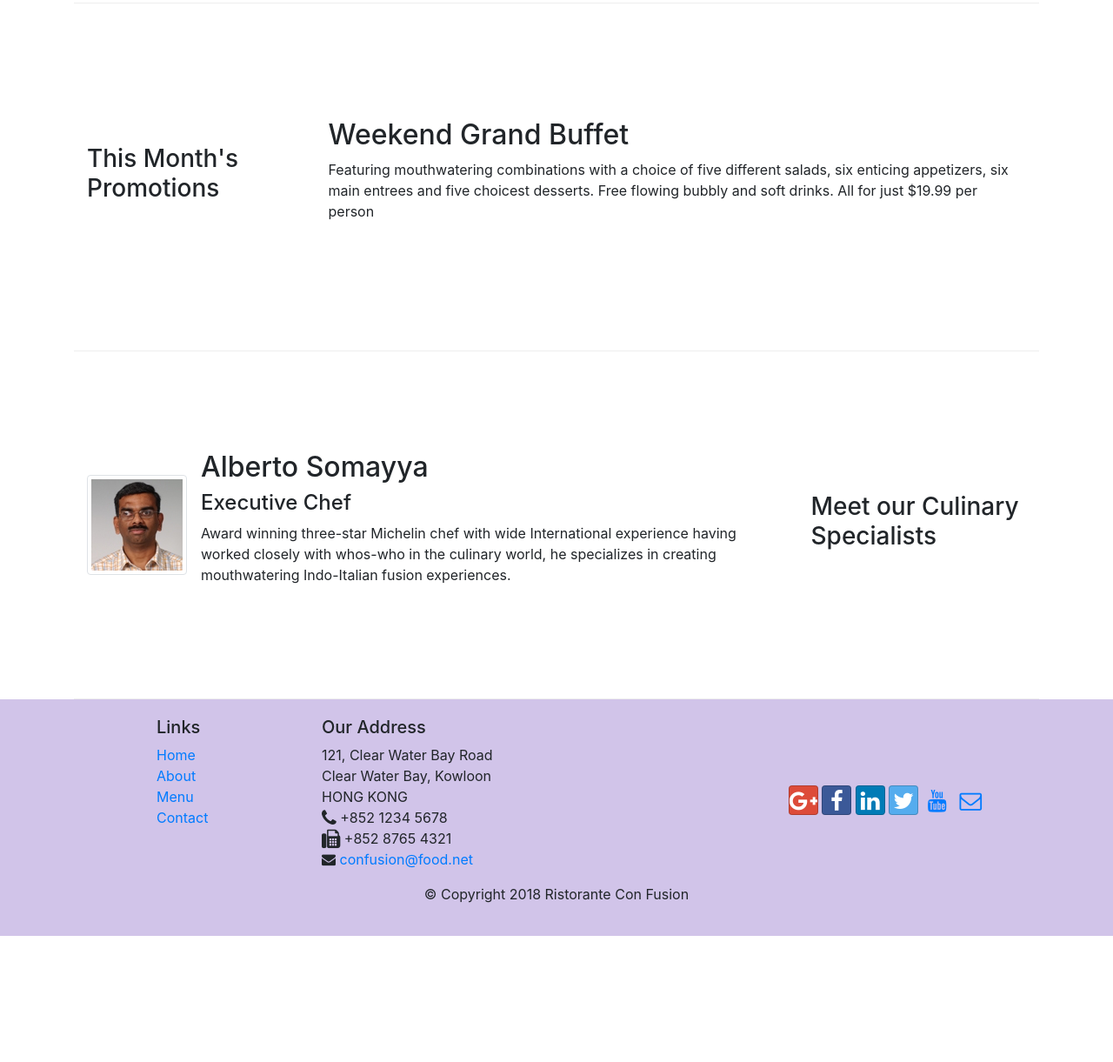
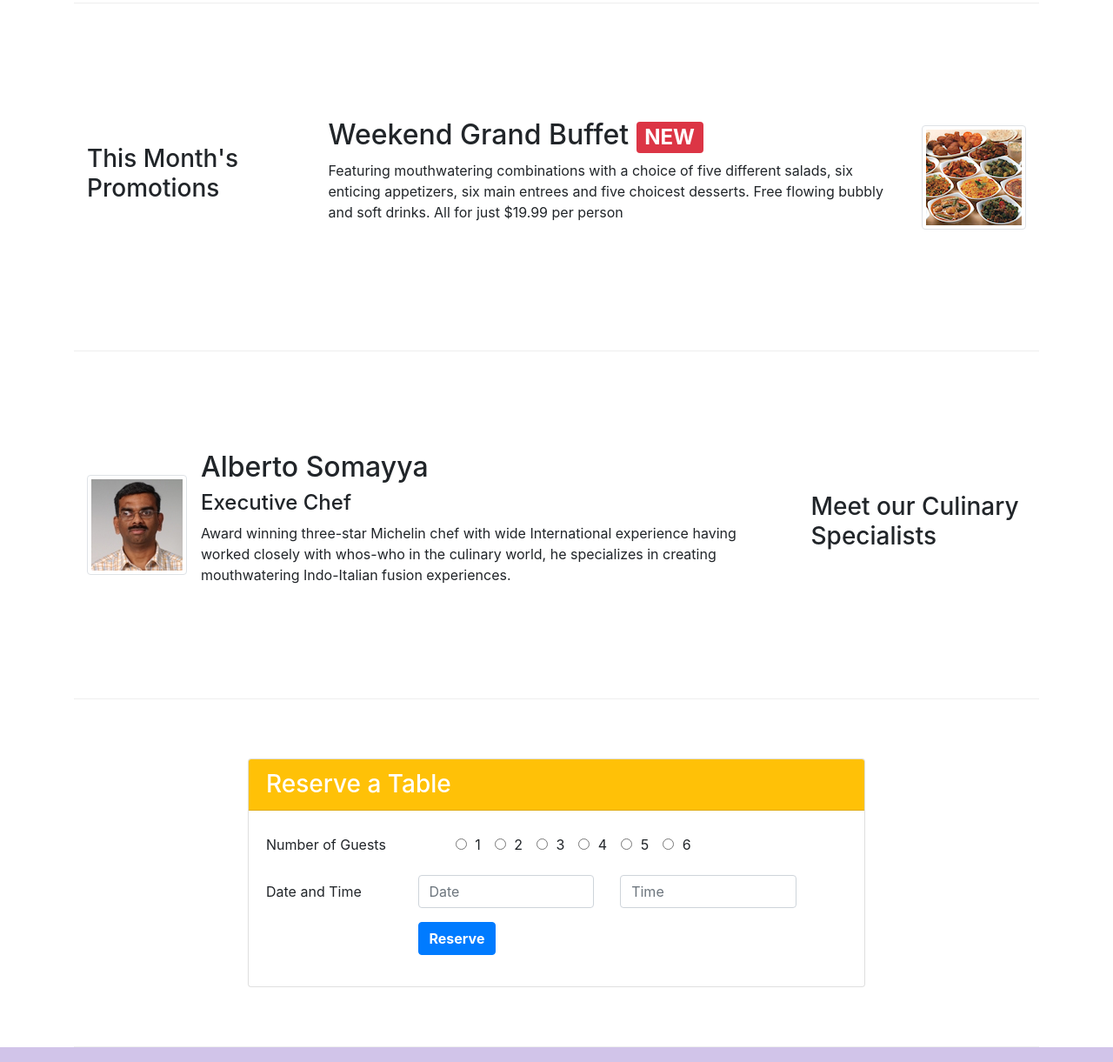
Before and after one commit to Gavingyh/conFusion, a website: page index.html in a window 1280 px wide. Shown: the part 680-1901 px from the top of the page at 87% size. Before the commit the page ends 1756 px from the top, so only its background shows below. Drawn offline with nearby package versions, Linux system fonts and the light colour scheme.

Commit message:
Assignment 2

```diff
--- a/index.html
+++ b/index.html
@@ -42,8 +42,11 @@
                     <h1>Ristorante con Fusion</h1>
                     <p>We take inspiration from the World's best cuisines, and create a unique fusion experience. Our lipsmacking creations will tickle your culinary senses!</p>
                 </div>
-                <div class="col-12 col-sm align-self-center">
+                <div class="col-12 col-sm-3 align-self-center">
                     <img src="img/logo.png" class="img-fluid">
+                </div>
+                <div class="col-12 col-sm-3 align-self-center">
+                    <a class="btn btn-warning btn-block btn-sm" role="button" href="#reservetable">Reserve Table</a>
                 </div>
             </div>
         </div>
@@ -58,8 +61,8 @@
                 <div class="media">
                     <img class="d-flex mr-3 img-thumbnail align-self-center" src="img/uthappizza.png" alt="uthappizza">
                     <div class="media-body">
-                        <h2 class="mt-0">Uthappizza <span class="badge badge-danger">Hot</span><span class="badge badge-pill badge-secondary"> $4.99</span></h2>
-                        <p>A unique combination of Indian Uthappam (pancake) and Italian pizza, topped with Cerignola olives, ripe vine cherry tomatoes, Vidalia onion, Guntur chillies and Buffalo Paneer.</p>
+                        <h2 class="mt-0">Uthappizza <span class="badge badge-danger mr-2">Hot</span><span class="badge badge-pill badge-secondary"> $4.99</span></h2>
+                        <p class="d-none d-sm-block">A unique combination of Indian Uthappam (pancake) and Italian pizza, topped with Cerignola olives, ripe vine cherry tomatoes, Vidalia onion, Guntur chillies and Buffalo Paneer.</p>
                     </div>
                 </div>
             </div>
@@ -70,8 +73,14 @@
                 <h3>This Month's Promotions</h3>
             </div>
             <div class="col col-sm col-md">
-                <h2>Weekend Grand Buffet</h2>
-                <p>Featuring mouthwatering combinations with a choice of five different salads, six enticing appetizers, six main entrees and five choicest desserts. Free flowing bubbly and soft drinks. All for just $19.99 per person </p>
+                <div class="media">
+                    <div class="media-body">
+                        <h2 class="mt-0">Weekend Grand Buffet <span class="badge badge-danger mr-2">NEW</span></h2>
+                    <p class="d-none d-sm-block">Featuring mouthwatering combinations with a choice of five different salads, six enticing appetizers, six main entrees and five choicest desserts. Free flowing bubbly and soft drinks. All for just $19.99 per person </p>
+                    </div>
+                    <img class="d-flext ml-3 img-thumbnail align-self-center order-sm-last" src="img/buffet.png" alt="buffet">
+                </div>
+
             </div>
         </div>
 
@@ -91,6 +100,61 @@
 
             </div>
         </div>
+
+        <div class="row row-content align-items-center">
+            <div class="col-sm-8 offset-sm-2">
+                <div class="card">
+                    <h3 class="card-header bg-warning text-white">Reserve a Table</h3>
+                    <div class="card-body">
+                        <form id="reservetable">
+                           <div class="form-group row">
+                                <label class="col-sm-3 col-form-label" for="guestnum">Number of Guests</label>
+                                <div class="form-check form-check-inline col-10 col-sm offset-1">
+                                    <div>
+                                        <input class="form-check-input" type="radio" name="reserveoption" id="reserve1" value="option1">
+                                        <label class="form-check-label" for="reserve1">1</label>
+                                    </div>
+                                    <div class="ml-3">
+                                        <input class="form-check-input" type="radio" name="reserveoption" id="reserve1" value="option2">
+                                        <label class="form-check-label" for="reserve2">2</label>
+                                    </div>
+                                    <div class="ml-3">
+                                        <input class="form-check-input" type="radio" name="reserveoption" id="reserve1" value="option3">
+                                        <label class="form-check-label" for="reserve3">3</label>
+                                    </div>
+                                    <div class="ml-3">
+                                        <input class="form-check-input" type="radio" name="reserveoption" id="reserve1" value="option4">
+                                        <label class="form-check-label" for="reserve4">4</label>
+                                    </div>
+                                    <div class="ml-3">
+                                        <input class="form-check-input" type="radio" name="reserveoption" id="reserve1" value="option5">
+                                        <label class="form-check-label" for="reserve5">5</label>
+                                    </div>
+                                    <div class="ml-3">
+                                        <input class="form-check-input" type="radio" name="reserveoption" id="reserve1" value="option6">
+                                        <label class="form-check-label" for="reserve6">6</label>
+                                    </div>
+                                </div>
+                           </div>
+                           <div class="form-group row">
+                                <label class="col-12 col-sm-3 col-form-label" for="guestnum">Date and Time</label>
+                                <div class="col-12 col-sm-4">
+                                    <input type="text" class="form-control" id="reserverdate" name="reservedate" placeholder="Date">
+                                </div>
+                                <div class="col-12 col-sm-4">
+                                    <input type="text" class="form-control" id="reservertime" name="reservetime" placeholder="Time">
+                                </div>
+                           </div>
+                           <div class="form-group row">
+                                <div class="col-4 col-sm-4 offset-3">
+                                    <button class="btn btn-primary" type="submit"><strong>Reserve</strong></button>
+                                </div>
+                           </div>
+                        </form>
+                    </div>
+                </div>
+            </div>
+        </div>
     </div>
 
     <footer class="footer">
@@ -99,7 +163,7 @@
                 <div class="col-4 offset-1 col-sm-2">
                     <h5>Links</h5>
                     <ul class="list-unstyled">
-                        <li><a href="#">Home</a></li>
+                        <li><a hre f="#">Home</a></li>
                         <li><a href="./aboutus.html">About</a></li>
                         <li><a href="#">Menu</a></li>
                         <li><a href="./contactus.html">Contact</a></li>
```
